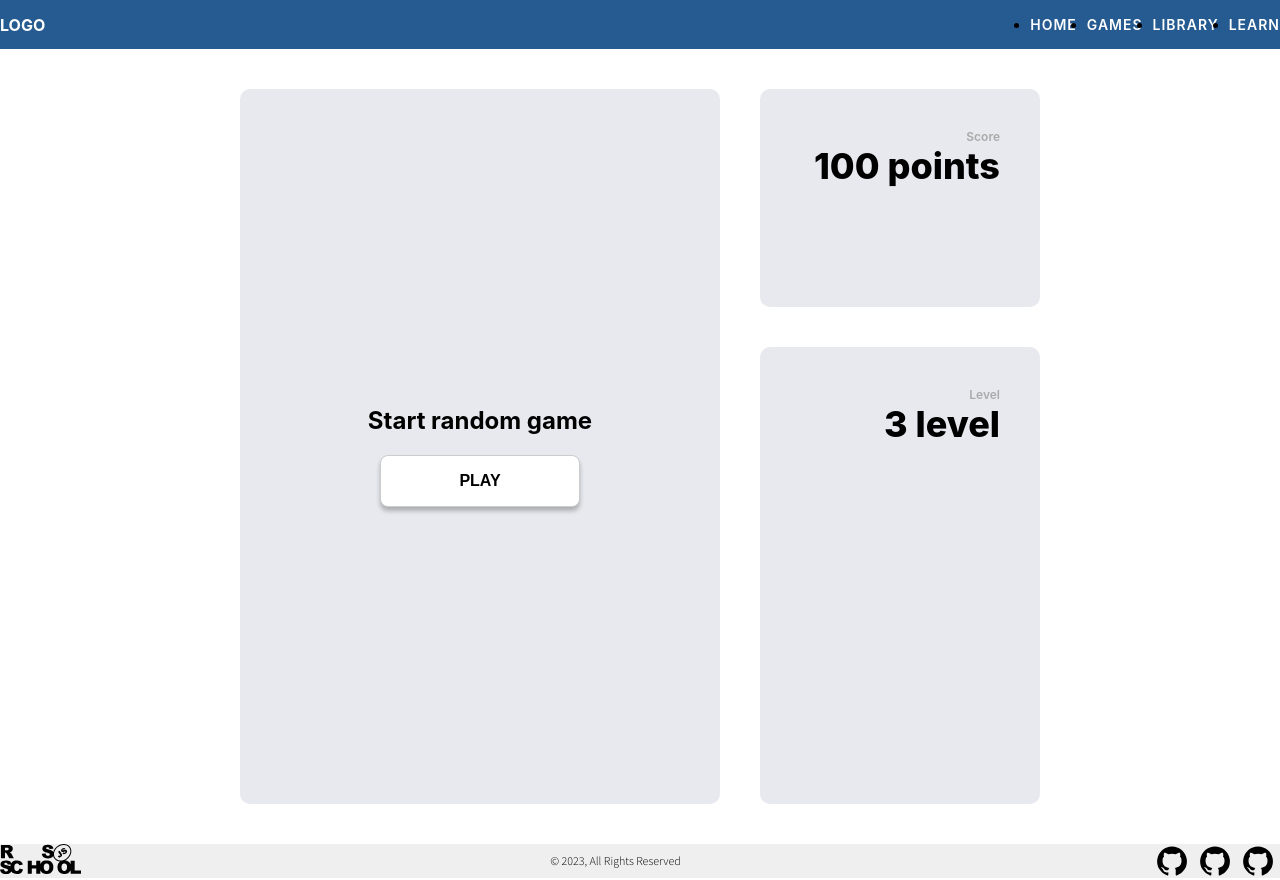
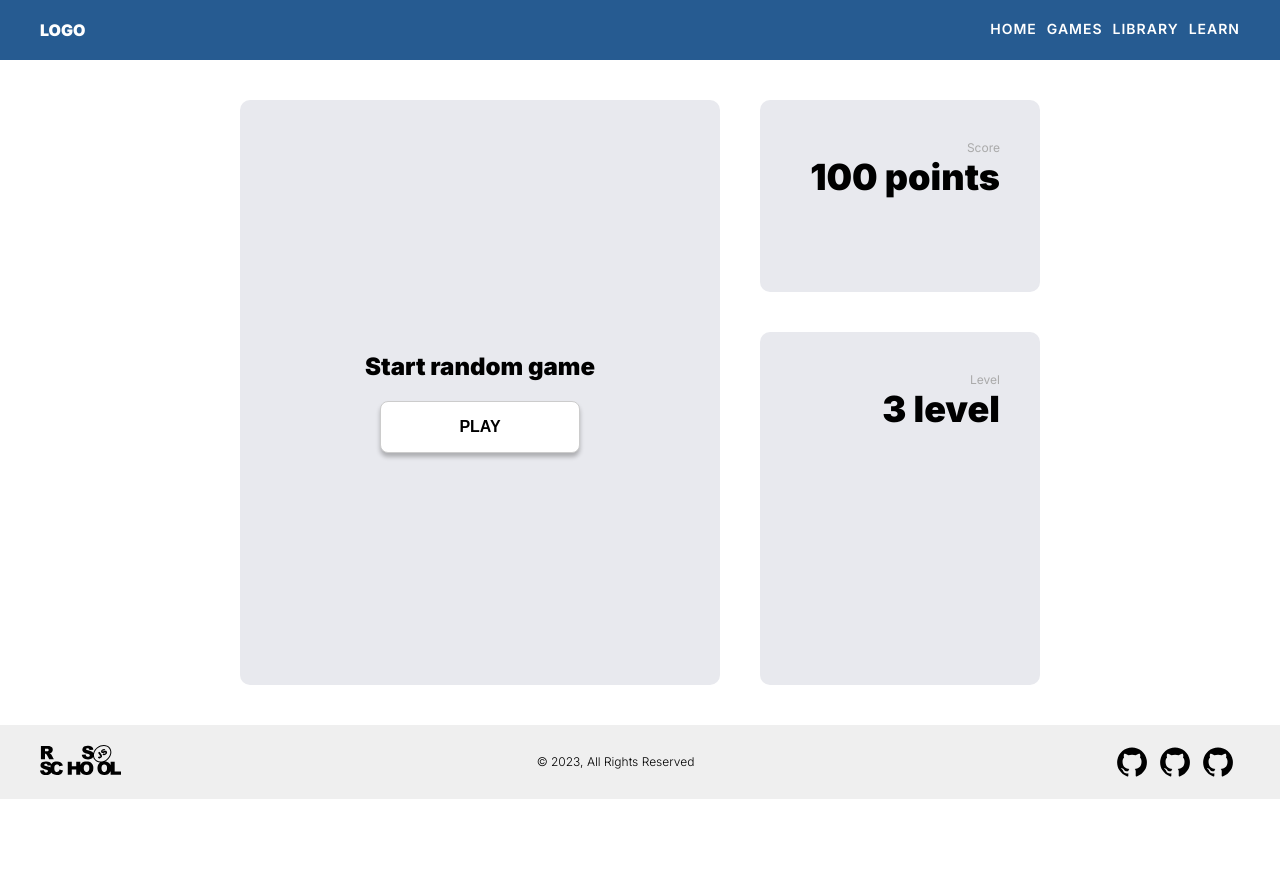
Before and after one commit to gsidnick/rsclone, a React (Create React App) app: page /learn in a window 1280 px wide. After the commit the page ends 800 px from the top, so only its background shows below. Built offline with nearby package versions, Linux system fonts and the light colour scheme.

Commit message:
refactor: update project styles

```diff
--- a/src/components/Footer/Footer.css
+++ b/src/components/Footer/Footer.css
@@ -1,10 +1,12 @@
-@import url('https://fonts.googleapis.com/css2?family=Source+Sans+Pro:wght@300;600&display=swap');
+.footer {
+  padding: 20px 40px;
+  background-color:  #efefef;
+}
 
 .footer__container {
   display: flex;
   justify-content: space-between;
   align-items: center;
-  background-color:  #efefef;
 }
 .footer__links{
   display: flex;
@@ -13,9 +15,7 @@
   height: 30px;
 }
 .footer__text{
-  font-family: 'Source Sans Pro', sans-serif;
-  font-style: normal;
+  font-size: 12px;
   font-weight: 300;
-  font-size: 12px;
   line-height: 100%;
 }
--- a/src/components/Header/Header.css
+++ b/src/components/Header/Header.css
@@ -1,4 +1,5 @@
 .header {
+  padding: 20px 40px;
   background-color: #265B91;
 }
 
@@ -12,5 +13,5 @@
   color: #fff;
   display: flex;
   align-items: center;
-  font-weight: bold;
+  font-weight: 900;
 }
--- a/src/components/Home/Home.css
+++ b/src/components/Home/Home.css
@@ -2,7 +2,7 @@
   display: grid;
   grid-template-columns: 480px 280px;
   gap: 40px;
-  height: calc(100vh - 85px);
+  height: calc(100vh - 135px);
   grid-template-areas:
     "game score"
     "game level"
@@ -40,14 +40,14 @@
 
 .home__card-label {
   font-size: 12px;
-  font-weight: 600;
+  font-weight: 400;
   text-align: right;
   color: #aaaaaa;
 }
 
 .home__card-value {
   font-size: 36px;
-  font-weight: 800;
+  font-weight: 900;
   text-align: right;
 }
 
@@ -62,6 +62,7 @@
   background-color: #ffffff;
   box-shadow: 0 4px 4px rgba(0, 0, 0, 0.25);
   outline: none;
+  cursor: pointer;
 }
 
 .home__game-play:active {
--- a/src/index.css
+++ b/src/index.css
@@ -1,8 +1,14 @@
+@import url('https://fonts.googleapis.com/css2?family=Inter:wght@300;400;600;900&display=swap');
+
+* {
+  box-sizing: border-box;
+}
+
 body {
   margin: 0;
-  font-family: -apple-system, BlinkMacSystemFont, 'Segoe UI', 'Roboto', 'Oxygen',
-    'Ubuntu', 'Cantarell', 'Fira Sans', 'Droid Sans', 'Helvetica Neue',
-    sans-serif;
+  font-size: 16px;
+  font-weight: 400;
+  font-family: 'Inter', 'Segoe UI', 'Roboto', 'Oxygen', 'Ubuntu', 'Cantarell', 'Fira Sans', 'Droid Sans', 'Helvetica Neue', sans-serif;
   -webkit-font-smoothing: antialiased;
   -moz-osx-font-smoothing: grayscale;
 }
@@ -11,3 +17,10 @@ code {
   font-family: source-code-pro, Menlo, Monaco, Consolas, 'Courier New',
     monospace;
 }
+
+ul,
+ol {
+  margin: 0;
+  padding: 0;
+  list-style: none;
+}
```
